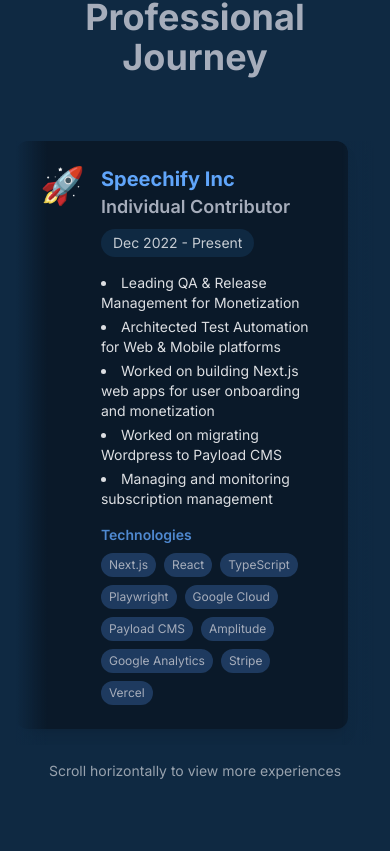
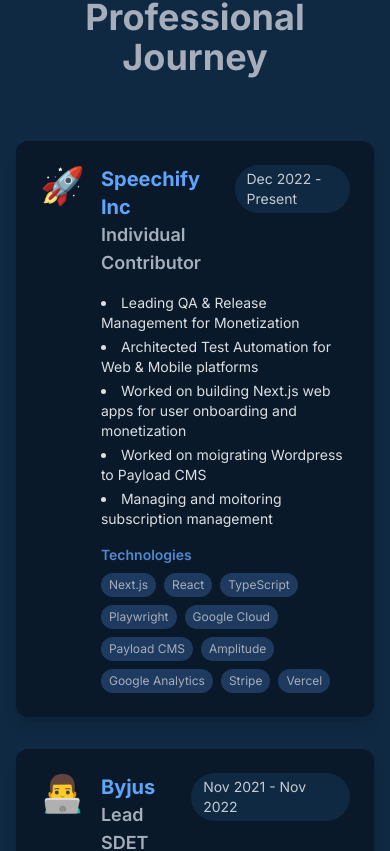
Before and after one commit to lohani-mohit/my-site, a Next.js app: page /my-site/ in a window 390 px wide. Shown: the part 4337-5188 px from the top of the page. Built offline with nearby package versions, Linux system fonts and the light colour scheme.

Commit message:
Revert "updates"
This reverts commit fe6fa82335556f2a18d6fe55041f0677cccc574d.

```diff
--- a/src/app/sections/Projects.tsx
+++ b/src/app/sections/Projects.tsx
@@ -12,8 +12,8 @@
       "Leading QA & Release Management for Monetization",
       "Architected Test Automation for Web & Mobile platforms",
       "Worked on building Next.js web apps for user onboarding and monetization",
-      "Worked on migrating Wordpress to Payload CMS",
-      "Managing and monitoring subscription management",
+      "Worked on moigrating Wordpress to Payload CMS",
+      "Managing and moitoring subscription management",
     ],
     tech: [
       "Next.js",
@@ -25,7 +25,7 @@
       "Amplitude",
       "Google Analytics",
       "Stripe",
-      "Vercel",
+      "Vercel"
     ],
     icon: "🚀",
   },
@@ -39,16 +39,7 @@
       "Implemented Cloud Infrastructure on AWS & GCP",
       "Established CI/CD pipelines and quality gates",
     ],
-    tech: [
-      "Appium",
-      "AWS",
-      "GCP",
-      "Jenkins",
-      "Python",
-      "Docker",
-      "Selenium",
-      "Playwright",
-    ],
+    tech: ["Appium", "AWS", "GCP", "Jenkins", "Python", "Docker","Selenium","Playwright"],
     icon: "👨‍💻",
   },
   {
@@ -60,15 +51,7 @@
       "Implemented API and Performance testing solutions",
       "Set up automated CI/CD test pipelines",
     ],
-    tech: [
-      "Cypress",
-      "Selenium",
-      "K6",
-      "Jenkins",
-      "Docker",
-      "REST APIs",
-      "Java",
-    ],
+    tech: ["Cypress", "Selenium", "K6", "Jenkins", "Docker", "REST APIs" , "Java"],
     icon: "💼",
   },
   {
@@ -112,7 +95,7 @@
     role: "Sr Engineer",
     period: "Aug 2012 - Sept 2014",
     highlights: [
-      "Banking Domain Testing",
+      "Banking Domain",
       "Built Test Automation Framework",
       "Web Application Testing",
       "Team Mentoring",
@@ -136,32 +119,25 @@
           initial={{ opacity: 0, y: 50 }}
           animate={inView ? { opacity: 1, y: 0 } : {}}
           transition={{ duration: 0.8 }}
-          className="max-w-7xl mx-auto"
+          className="max-w-6xl mx-auto"
         >
           <h2 className="text-4xl font-bold text-center mb-16">
             Professional Journey
           </h2>
 
-          {/* Scrollable Container */}
-          <div className="relative">
-            {/* Gradient Overlays for scroll indication */}
-            <div className="absolute left-0 top-0 bottom-0 w-8 bg-gradient-to-r from-base-200 to-transparent z-10 pointer-events-none" />
-            <div className="absolute right-0 top-0 bottom-0 w-8 bg-gradient-to-l from-base-200 to-transparent z-10 pointer-events-none" />
-
-            {/* Scrollable Cards */}
-            <div className="flex overflow-x-auto pb-4 gap-6 snap-x snap-mandatory scrollbar-thin scrollbar-thumb-primary scrollbar-track-transparent">
+          <div className="grid md:grid-cols-2 gap-8">
             {experiences.map((exp, index) => (
               <motion.div
                 key={exp.company}
                 initial={{ opacity: 0, y: 20 }}
                 animate={inView ? { opacity: 1, y: 0 } : {}}
                 transition={{ duration: 0.5, delay: index * 0.1 }}
-                  className="bg-base-100 rounded-xl p-6 shadow-lg hover:shadow-xl transition-all duration-300 flex-none w-[85vw] md:w-[600px] snap-center"
+                className="bg-base-100 rounded-xl p-6 shadow-lg hover:shadow-xl transition-all duration-300"
               >
                 <div className="flex items-start gap-4">
                   <span className="text-4xl">{exp.icon}</span>
                   <div className="flex-1">
-                      <div className="flex justify-between items-start mb-4 flex-wrap gap-2">
+                    <div className="flex justify-between items-start mb-4">
                       <div>
                         <h3 className="text-xl font-bold text-primary">
                           {exp.company}
@@ -205,17 +181,6 @@
               </motion.div>
             ))}
           </div>
-          </div>
-
-          {/* Scroll Hint */}
-          <motion.p
-            initial={{ opacity: 0 }}
-            animate={{ opacity: 1 }}
-            transition={{ delay: 1 }}
-            className="text-center text-sm text-neutral/60 mt-4"
-          >
-            Scroll horizontally to view more experiences
-          </motion.p>
         </motion.div>
       </div>
     </section>
```
Also changed, not shown: 2 other files (tests, documents, lock files or other folders). Lines whose indentation alone changed are shown as unchanged.
